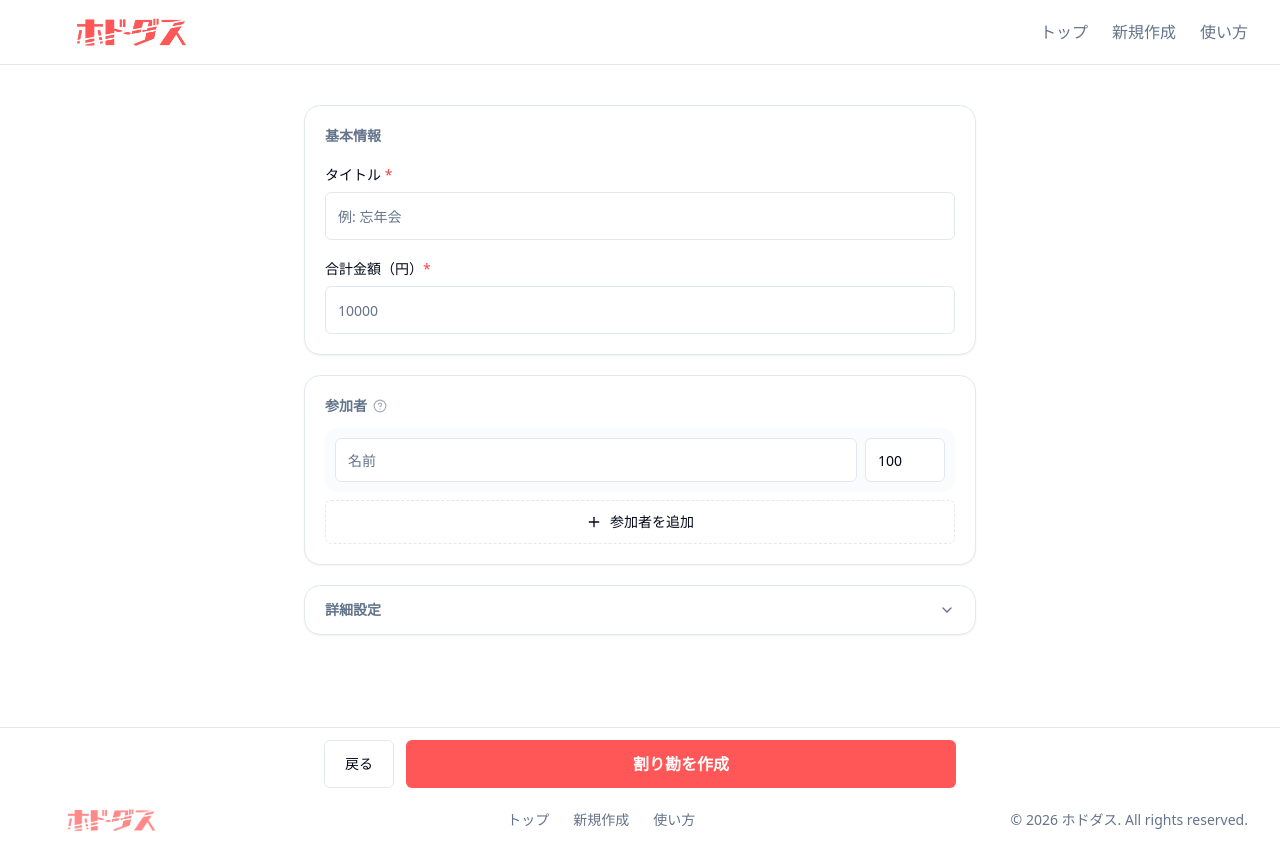
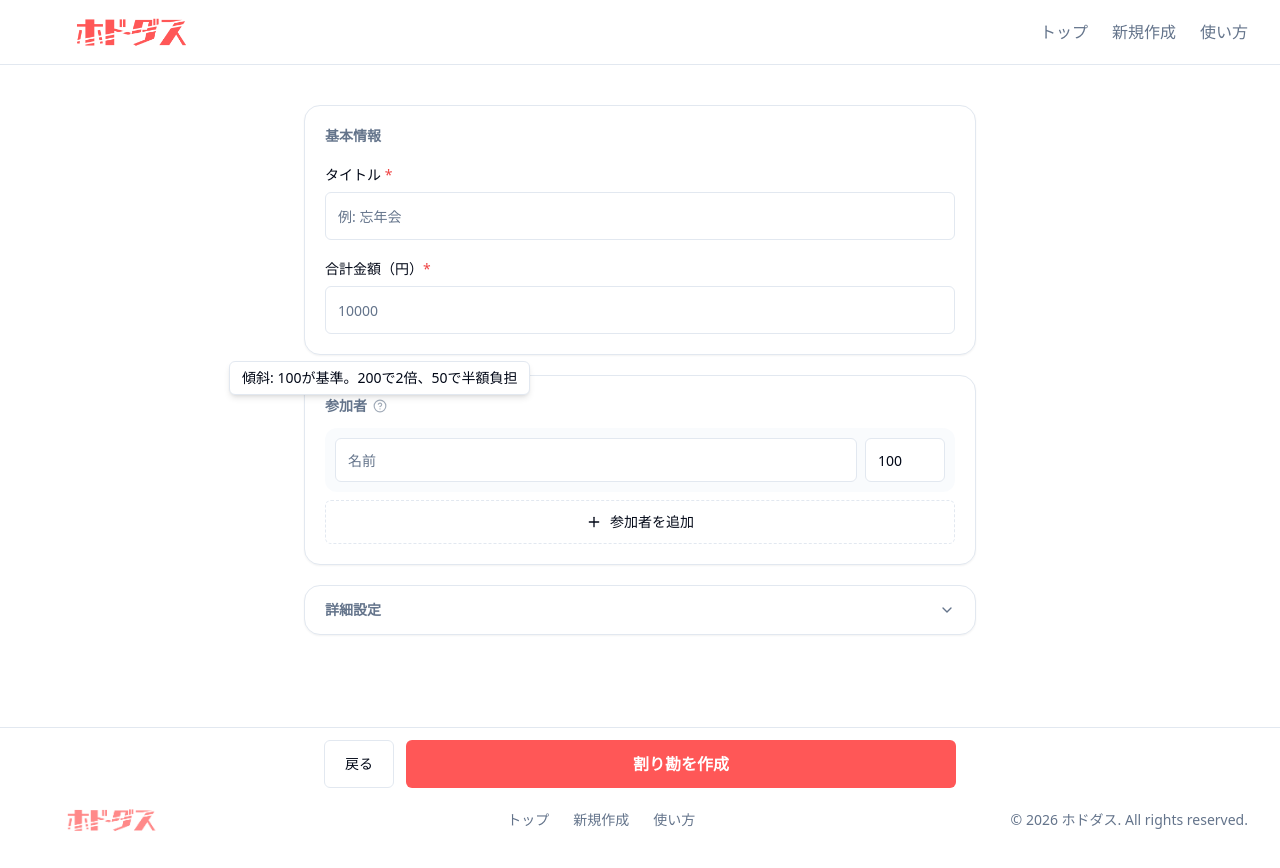
Before and after one commit to Yamayamaaya/hododasu, a React (Vite) app in the folder apps/web/: page /new in a window 1280 px wide. Both pictures are taken after a click on the button 380 px from the left and 406 px from the top of the page. Built offline with nearby package versions, Linux system fonts and the light colour scheme.

Commit message:
fix: 傾斜説明をPopoverで実装、メッセージのデフォルトとplaceholder改善

```diff
--- a/apps/web/package.json
+++ b/apps/web/package.json
@@ -15,6 +15,7 @@
     "@radix-ui/react-alert-dialog": "^1.1.15",
     "@radix-ui/react-checkbox": "^1.3.3",
     "@radix-ui/react-label": "^2.1.8",
+    "@radix-ui/react-popover": "^1.1.15",
     "@radix-ui/react-select": "^2.2.6",
     "@radix-ui/react-slot": "^1.2.4",
     "@radix-ui/react-tooltip": "^1.2.8",
--- /dev/null
+++ b/apps/web/src/components/ui/popover.tsx
@@ -0,0 +1,29 @@
+import * as React from 'react';
+import * as PopoverPrimitive from '@radix-ui/react-popover';
+
+import { cn } from '@/lib/utils';
+
+const Popover = PopoverPrimitive.Root;
+
+const PopoverTrigger = PopoverPrimitive.Trigger;
+
+const PopoverContent = React.forwardRef<
+  React.ElementRef<typeof PopoverPrimitive.Content>,
+  React.ComponentPropsWithoutRef<typeof PopoverPrimitive.Content>
+>(({ className, align = 'center', sideOffset = 4, ...props }, ref) => (
+  <PopoverPrimitive.Portal>
+    <PopoverPrimitive.Content
+      ref={ref}
+      align={align}
+      sideOffset={sideOffset}
+      className={cn(
+        'z-50 w-72 rounded-md border bg-popover p-4 text-popover-foreground shadow-md outline-none data-[state=open]:animate-in data-[state=closed]:animate-out data-[state=closed]:fade-out-0 data-[state=open]:fade-in-0 data-[state=closed]:zoom-out-95 data-[state=open]:zoom-in-95 data-[side=bottom]:slide-in-from-top-2 data-[side=left]:slide-in-from-right-2 data-[side=right]:slide-in-from-left-2 data-[side=top]:slide-in-from-bottom-2 origin-[--radix-popover-content-transform-origin]',
+        className
+      )}
+      {...props}
+    />
+  </PopoverPrimitive.Portal>
+));
+PopoverContent.displayName = PopoverPrimitive.Content.displayName;
+
+export { Popover, PopoverTrigger, PopoverContent };
--- a/apps/web/src/components/ui/tooltip.tsx
+++ /dev/null
@@ -1,28 +0,0 @@
-import * as React from 'react';
-import * as TooltipPrimitive from '@radix-ui/react-tooltip';
-
-import { cn } from '@/lib/utils';
-
-const TooltipProvider = TooltipPrimitive.Provider;
-
-const Tooltip = TooltipPrimitive.Root;
-
-const TooltipTrigger = TooltipPrimitive.Trigger;
-
-const TooltipContent = React.forwardRef<
-  React.ElementRef<typeof TooltipPrimitive.Content>,
-  React.ComponentPropsWithoutRef<typeof TooltipPrimitive.Content>
->(({ className, sideOffset = 4, ...props }, ref) => (
-  <TooltipPrimitive.Content
-    ref={ref}
-    sideOffset={sideOffset}
-    className={cn(
-      'z-50 overflow-hidden rounded-md border bg-popover px-3 py-1.5 text-sm text-popover-foreground shadow-md animate-in fade-in-0 zoom-in-95 data-[state=closed]:animate-out data-[state=closed]:fade-out-0 data-[state=closed]:zoom-out-95 data-[side=bottom]:slide-in-from-top-2 data-[side=left]:slide-in-from-right-2 data-[side=right]:slide-in-from-left-2 data-[side=top]:slide-in-from-bottom-2 origin-[--radix-tooltip-content-transform-origin]',
-      className
-    )}
-    {...props}
-  />
-));
-TooltipContent.displayName = TooltipPrimitive.Content.displayName;
-
-export { Tooltip, TooltipTrigger, TooltipContent, TooltipProvider };
--- a/apps/web/src/routes/__root.tsx
+++ b/apps/web/src/routes/__root.tsx
@@ -1,7 +1,6 @@
 import { createRootRoute, Outlet } from '@tanstack/react-router';
 import { QueryClient, QueryClientProvider } from '@tanstack/react-query';
 import { Toaster } from 'sonner';
-import { TooltipProvider } from '@/components/ui/tooltip';
 import { Header } from '@/components/Header';
 import { Footer } from '@/components/Footer';
 
@@ -10,7 +9,6 @@
 export const Route = createRootRoute({
   component: () => (
     <QueryClientProvider client={queryClient}>
-      <TooltipProvider delayDuration={0}>
       <div className="min-h-screen flex flex-col bg-background">
         <Header />
         <main className="flex-1">
@@ -19,7 +17,6 @@
         <Footer />
       </div>
       <Toaster position="top-center" richColors />
-      </TooltipProvider>
     </QueryClientProvider>
   ),
 });
--- a/apps/web/src/routes/e.$editId.tsx
+++ b/apps/web/src/routes/e.$editId.tsx
@@ -42,7 +42,7 @@
   DrawerTrigger,
 } from '@/components/ui/drawer';
 import { Plus, Trash2, Send, AlertCircle, Home, Pencil, Settings, HelpCircle } from 'lucide-react';
-import { Tooltip, TooltipTrigger, TooltipContent } from '@/components/ui/tooltip';
+import { Popover, PopoverTrigger, PopoverContent } from '@/components/ui/popover';
 import { toast } from 'sonner';
 
 export const Route = createFileRoute('/e/$editId')({
@@ -260,16 +260,16 @@
               <section className="bg-card rounded-2xl border shadow-sm p-4 sm:p-5 space-y-3">
                 <div className="flex items-center gap-1.5">
                   <h2 className="text-sm font-semibold text-muted-foreground">参加者</h2>
-                  <Tooltip>
-                    <TooltipTrigger asChild>
+                  <Popover>
+                    <PopoverTrigger asChild>
                       <button type="button" className="text-muted-foreground/60">
                         <HelpCircle className="h-3.5 w-3.5" />
                       </button>
-                    </TooltipTrigger>
-                    <TooltipContent>
-                      <p>傾斜: 100が基準。200で2倍、50で半額負担</p>
-                    </TooltipContent>
-                  </Tooltip>
+                    </PopoverTrigger>
+                    <PopoverContent side="top" className="w-auto px-3 py-1.5 text-sm">
+                      傾斜: 100が基準。200で2倍、50で半額負担
+                    </PopoverContent>
+                  </Popover>
                 </div>
                 <div className="space-y-2">
                   {currentData.participants.map((p, index) => (
--- a/apps/web/src/routes/new.tsx
+++ b/apps/web/src/routes/new.tsx
@@ -16,7 +16,7 @@
   SelectValue,
 } from '@/components/ui/select';
 import { Plus, Trash2, ChevronDown, HelpCircle } from 'lucide-react';
-import { Tooltip, TooltipTrigger, TooltipContent } from '@/components/ui/tooltip';
+import { Popover, PopoverTrigger, PopoverContent } from '@/components/ui/popover';
 
 export const Route = createFileRoute('/new')({
   component: NewSessionPage,
@@ -126,16 +126,16 @@
           <section className="bg-card rounded-2xl border shadow-sm p-4 sm:p-5 space-y-3">
             <div className="flex items-center gap-1.5">
               <h2 className="text-sm font-semibold text-muted-foreground">参加者</h2>
-              <Tooltip>
-                <TooltipTrigger asChild>
+              <Popover>
+                <PopoverTrigger asChild>
                   <button type="button" className="text-muted-foreground/60">
                     <HelpCircle className="h-3.5 w-3.5" />
                   </button>
-                </TooltipTrigger>
-                <TooltipContent>
-                  <p>傾斜: 100が基準。200で2倍、50で半額負担</p>
-                </TooltipContent>
-              </Tooltip>
+                </PopoverTrigger>
+                <PopoverContent side="top" className="w-auto px-3 py-1.5 text-sm">
+                  傾斜: 100が基準。200で2倍、50で半額負担
+                </PopoverContent>
+              </Popover>
             </div>
             <div className="space-y-2">
               {formData.participants.map((p, index) => (
```
Also changed, not shown: 1 other file (tests, documents, lock files or other folders). Lines whose indentation alone changed are shown as unchanged.
